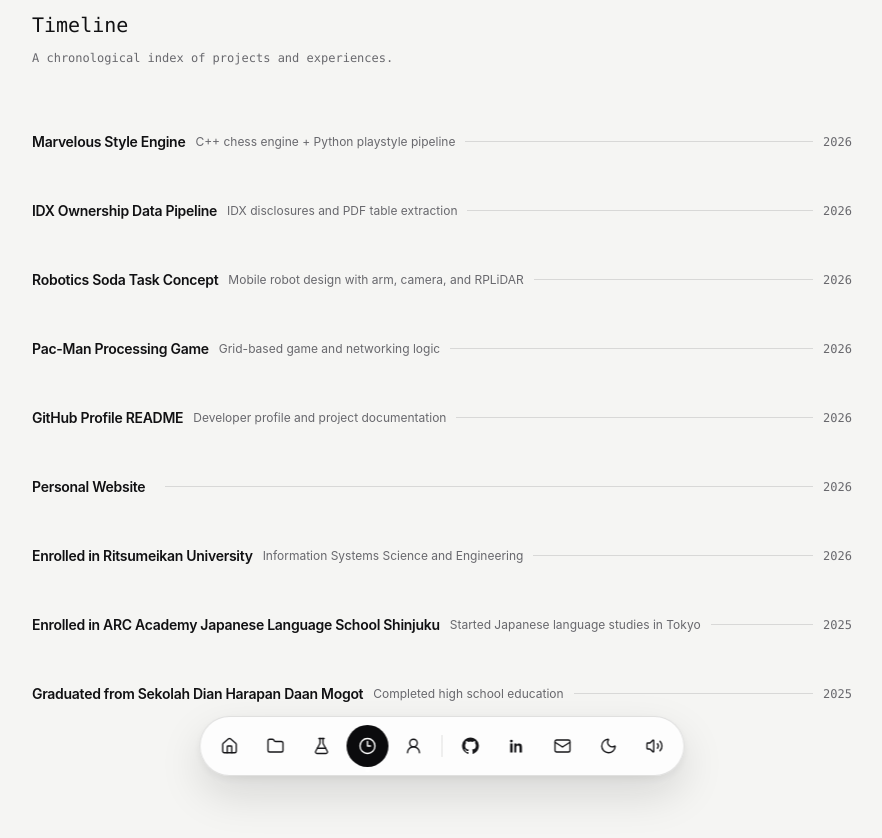
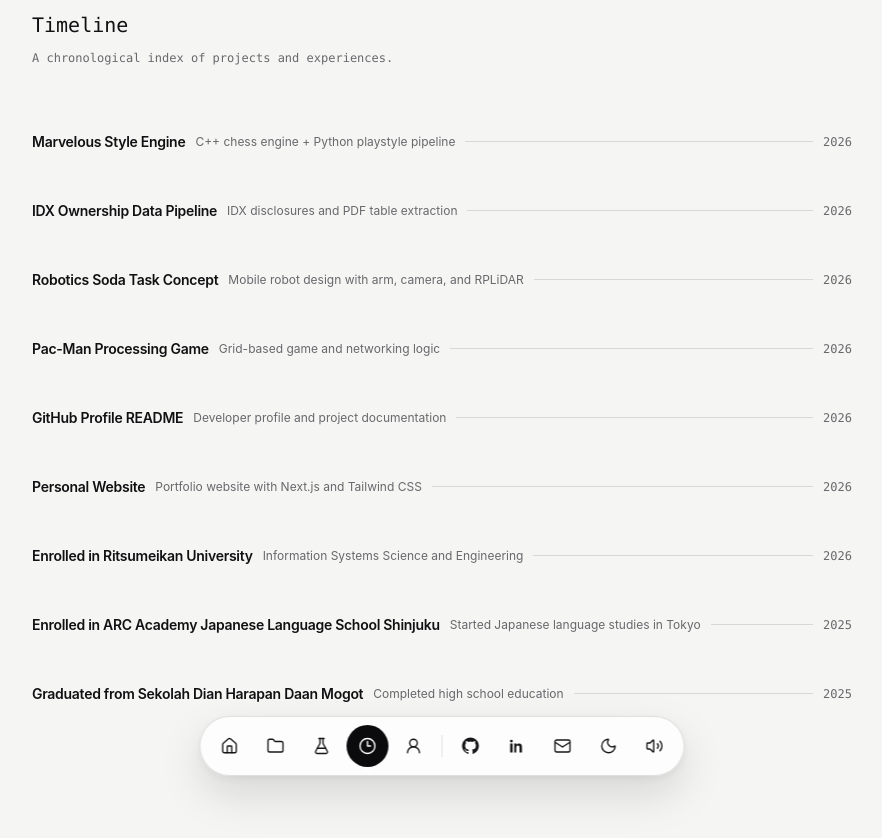
Before and after one commit to INo-xious/marvel-harisson, a Next.js app: page /timeline in a window 1280 px wide. Shown: the top 838 px of the page, without its empty margins (198-1080 px from the left). Built offline with nearby package versions, Linux system fonts and the light colour scheme.

Commit message:
Add marvel-harisson project to timeline

```diff
--- a/data/timeline.ts
+++ b/data/timeline.ts
@@ -13,6 +13,7 @@ const descriptions: Record<string, string> = {
   "robotics-soda-task": "Mobile robot design with arm, camera, and RPLiDAR",
   "pacman-processing-game": "Grid-based game and networking logic",
   "github-profile-readme": "Developer profile and project documentation",
+  "marvel-harisson": "Portfolio website with Next.js and Tailwind CSS",
 };
 
 const projectTimeline: TimelineEntry[] = projects.map((project) => ({
```
